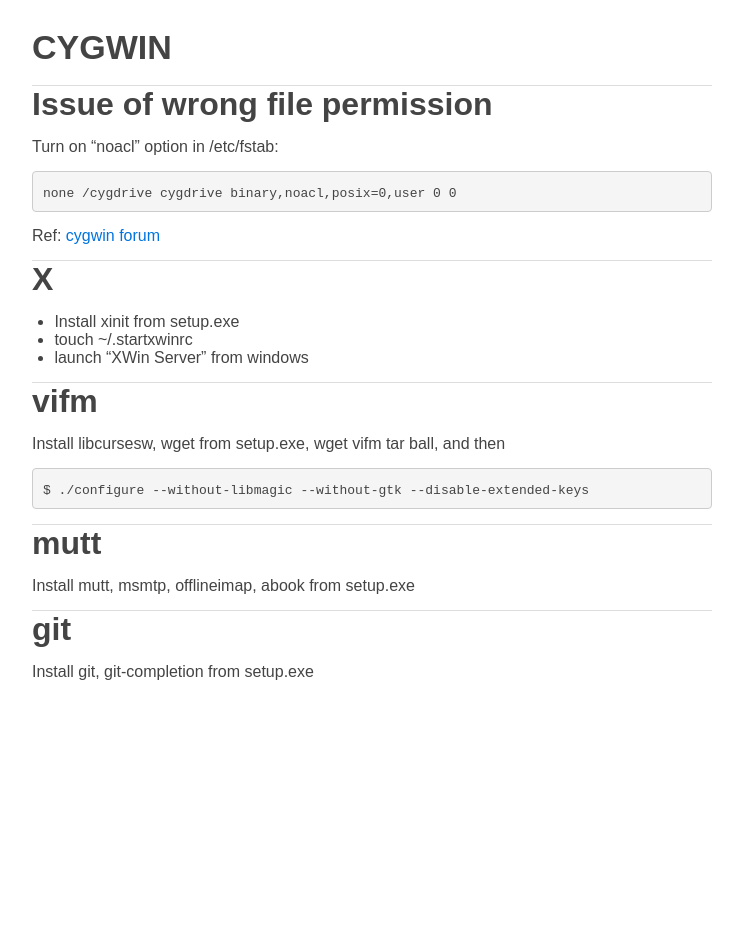
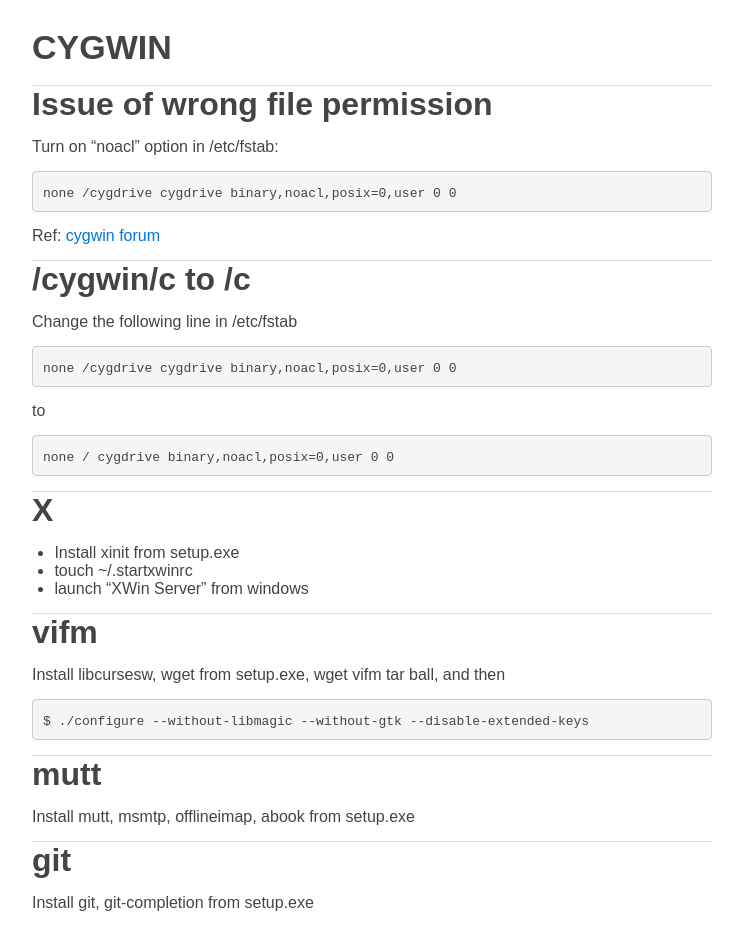
Before and after one commit to jintonic/jintonic.github.io, a Jekyll site: the page built from cs/cygwin/index.md, in a window 1280 px wide. Shown: the whole page, without its empty margins (268-1011 px from the left). Built offline with Jekyll 4.4.1, drawn with Linux system fonts in a browser that asks for light colours; comment, search, counter and statistics services are not loaded; before the commit the page ends 900 px from its top, so only the background shows below that.

Commit message:
/cygwin/c to /c

```diff
--- a/cs/cygwin/index.md
+++ b/cs/cygwin/index.md
@@ -15,12 +15,27 @@
 
 Ref: [cygwin forum](http://cygwin.1069669.n5.nabble.com/vim-and-file-permissions-on-Windows-7-td61390.html)
 
+/cygwin/c to /c
+===============
+Change the following line in /etc/fstab
+
+~~~
+none /cygdrive cygdrive binary,noacl,posix=0,user 0 0
+~~~
+
+to
+
+~~~
+none / cygdrive binary,noacl,posix=0,user 0 0
+~~~
+
 X
-=
+===
 
 - Install xinit from setup.exe
 - touch ~/.startxwinrc
 - launch "XWin Server" from windows
+
 
 vifm
 ====
```
